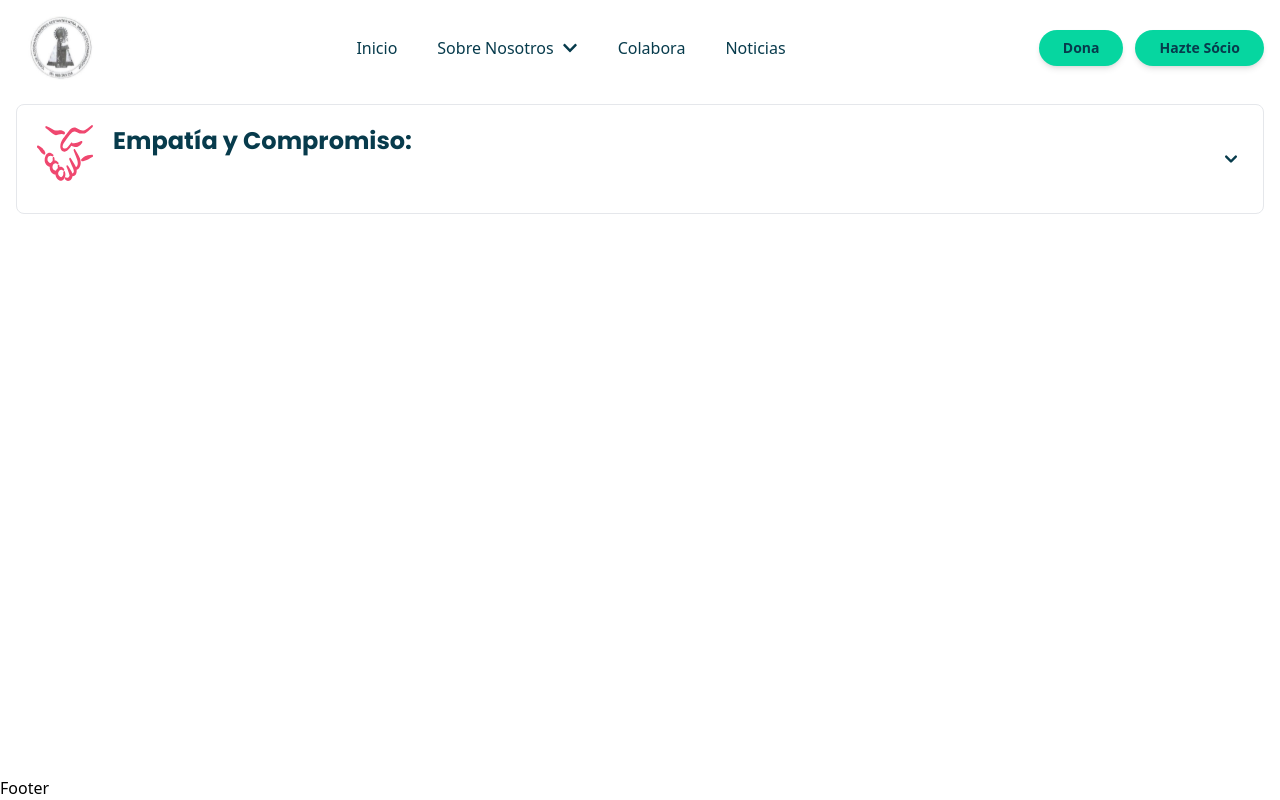
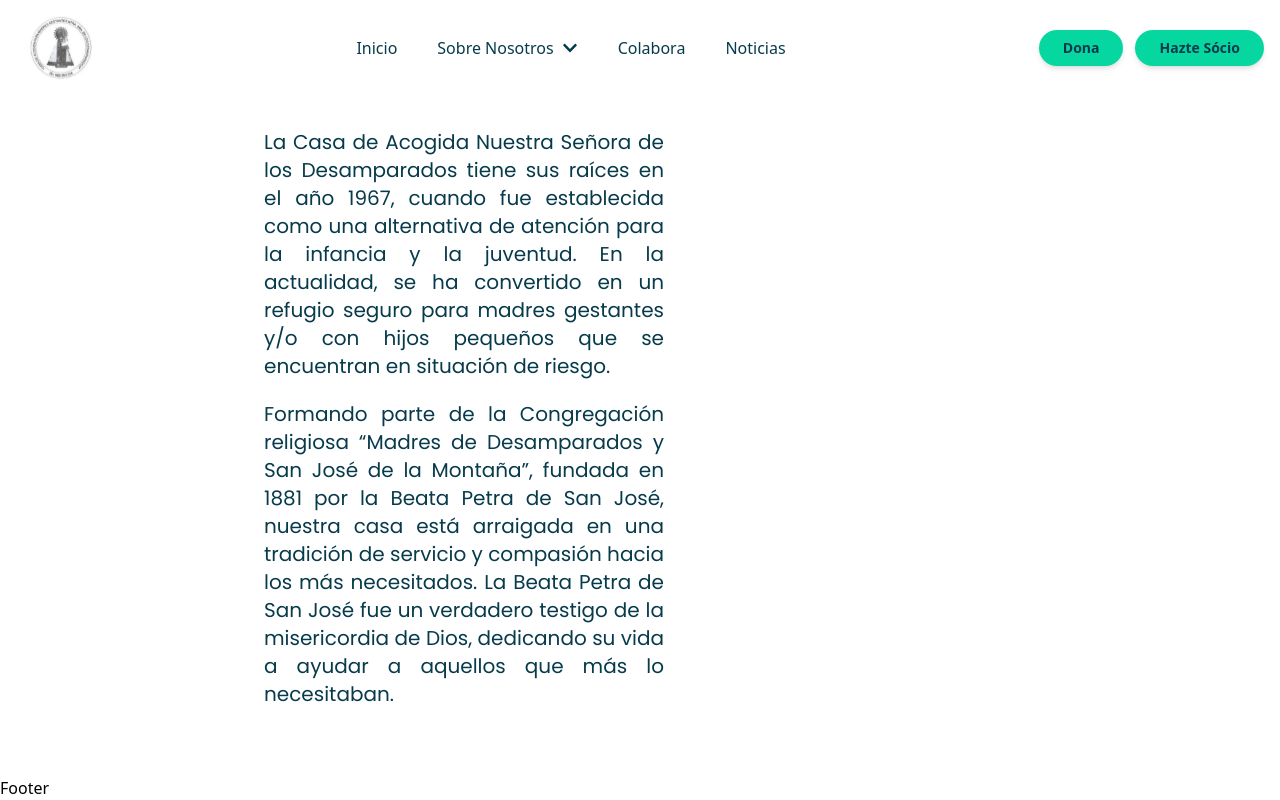
Before and after one commit to vallefarinha/front-casa, a React (Vite) app: page / in a window 1280 px wide. Built offline with nearby package versions, Linux system fonts and the light colour scheme.

Commit message:
the component of paragraphs in who are we page have been made

```diff
--- /dev/null
+++ b/src/components/texts/WhoAreWeText.jsx
@@ -0,0 +1,27 @@
+import React from "react";
+
+const WhoAreWeText = () => {
+  return (
+    <>
+      <div className="mt-20 max-w-md p-6 mx-4 flex text-justify ml-60">
+        <p className=" font-poppinsRegular text-xl text-LetterColor ">
+          La Casa de Acogida Nuestra Señora de los Desamparados tiene sus raíces
+          en el año 1967, cuando fue establecida como una alternativa de
+          atención para la infancia y la juventud. En la actualidad, se ha
+          convertido en un refugio seguro para madres gestantes y/o con hijos
+          pequeños que se encuentran en situación de riesgo.
+          <p className="mt-5">
+            Formando parte de la Congregación religiosa “Madres de Desamparados
+            y San José de la Montaña”, fundada en 1881 por la Beata Petra de San
+            José, nuestra casa está arraigada en una tradición de servicio y
+            compasión hacia los más necesitados. La Beata Petra de San José fue
+            un verdadero testigo de la misericordia de Dios, dedicando su vida a
+            ayudar a aquellos que más lo necesitaban.
+          </p>
+        </p>
+      </div>
+    </>
+  );
+};
+
+export default WhoAreWeText;
--- a/src/pages/Home.jsx
+++ b/src/pages/Home.jsx
@@ -1,12 +1,12 @@
 import Earings from "../components/banners/Earings";
 import Help from "../components/banners/Help";
-import OurValorsCard from "../components/cards/WhatWeDoCard/OurValorsCard";
+import WhoAreWeText from "../components/texts/WhoAreWeText";
 
 function Home() {
   return (
     <>
       <div>Home</div>
-      <OurValorsCard></OurValorsCard>
+      <WhoAreWeText></WhoAreWeText>
     </>
   );
 }
```
Also changed, not shown: src/pages/PartnerForm.jsx (+3 -5 lines).
